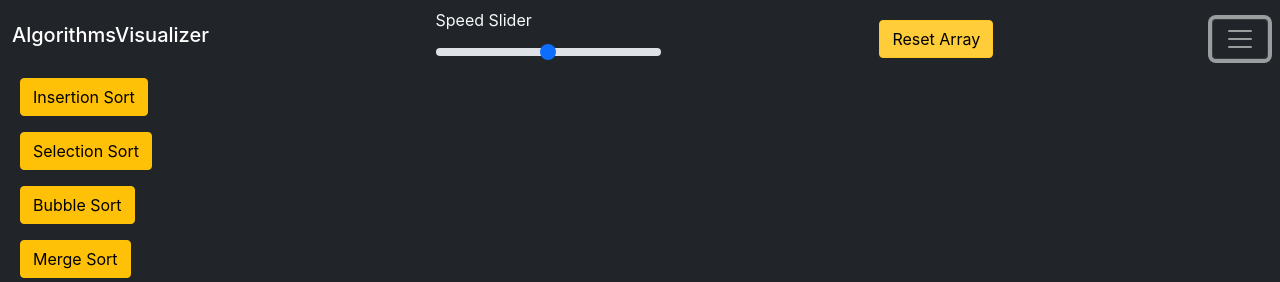
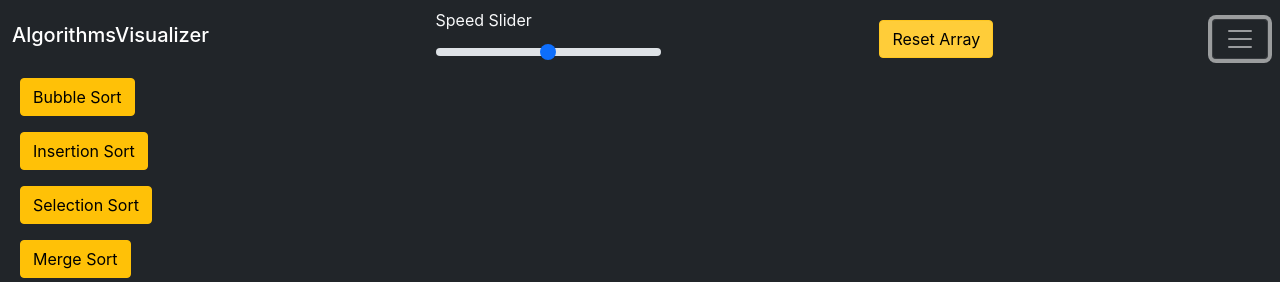
Before and after one commit to Parveshbhatt/algorithms-visualizer, a React (Create React App) app: page / in a window 1280 px wide. Both pictures are taken after a click on the button "Toggle navigation". Shown: the top 282 px of the page. Built offline with nearby package versions, Linux system fonts and the light colour scheme.

Commit message:
updated order of buttons in navbar

```diff
--- a/src/components/Navbar.jsx
+++ b/src/components/Navbar.jsx
@@ -55,6 +55,16 @@ class Navbar extends Component {
           <div className="collapse navbar-collapse" id="navbarText">
             <ul className="navbar-nav me-auto mb-2 mb-lg-0">
               <li className="nav-item">
+                <button
+                  className="btn btn-warning m-2"
+                  onClick={() => this.props.onBubble()}
+                  data-bs-toggle="collapse"
+                  data-bs-target=".navbar-collapse.show"
+                >
+                  Bubble Sort
+                </button>
+              </li>
+              <li className="nav-item">
               <button
                   className="btn btn-warning m-2"
                   onClick={() => this.props.onInsertion()}
@@ -74,16 +84,7 @@ class Navbar extends Component {
                   Selection Sort
                 </button>
               </li>
-              <li className="nav-item">
-                <button
-                  className="btn btn-warning m-2"
-                  onClick={() => this.props.onBubble()}
-                  data-bs-toggle="collapse"
-                  data-bs-target=".navbar-collapse.show"
-                >
-                  Bubble Sort
-                </button>
-              </li>
+
               <li className="nav-item">
                 <button
                   className="btn btn-warning m-2"
```
